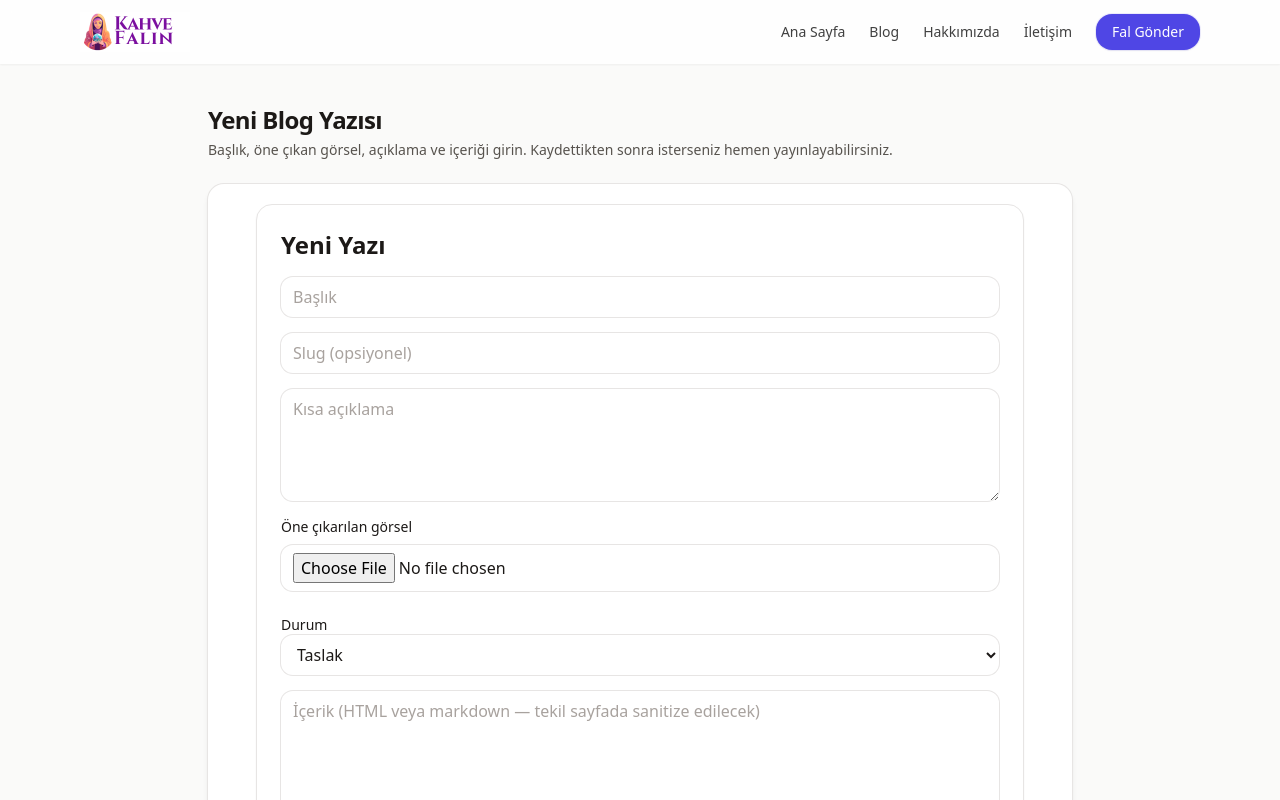
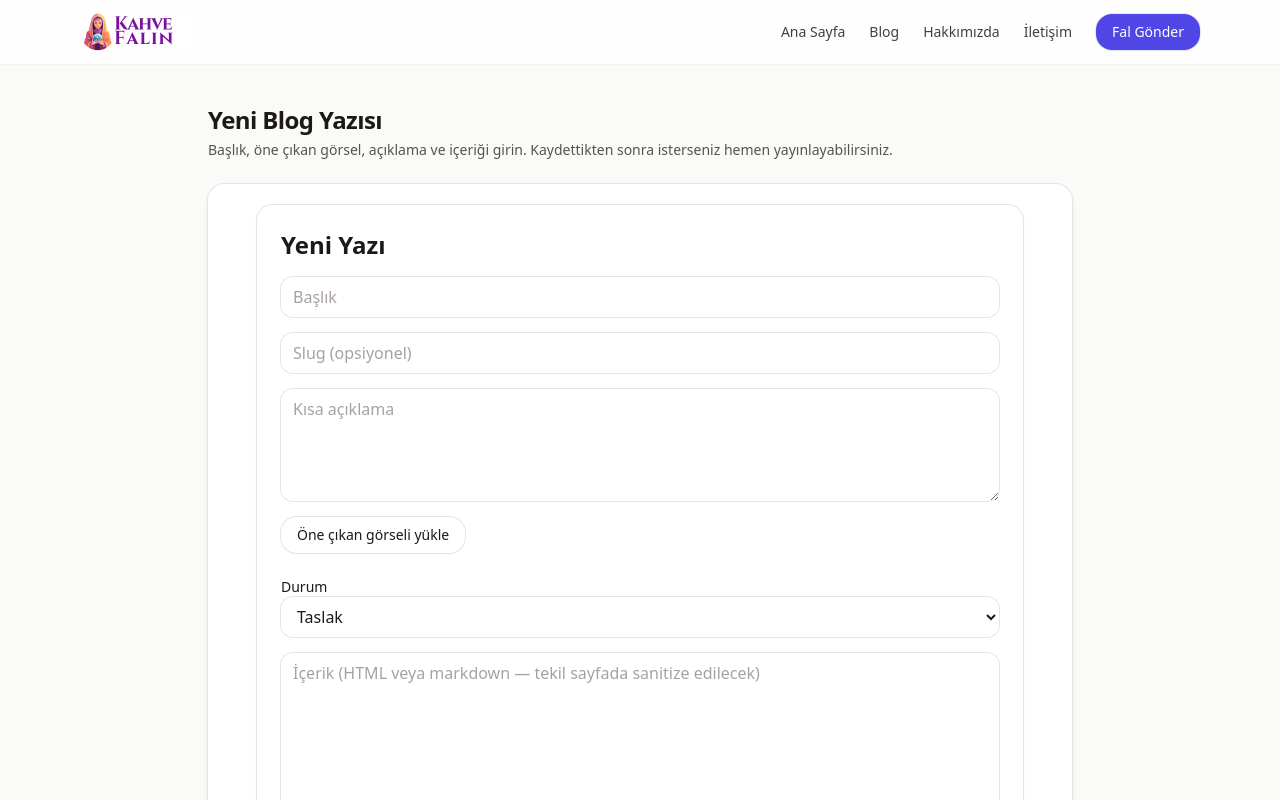
Before and after one commit to kuleliworks/kahve-fali, a Next.js app: page /panel/blog/yeni in a window 1280 px wide. Shown: the top 800 px of the page. Built offline with nearby package versions, Linux system fonts and the light colour scheme.

Commit message:
Update BlogImageUpload.tsx

```diff
--- a/components/BlogImageUpload.tsx
+++ b/components/BlogImageUpload.tsx
@@ -1,59 +1,100 @@
 "use client";
 
-import { useState } from "react";
+import { useRef, useState } from "react";
 
 type Props = {
-  onUploaded?: (p: { url: string; key: string }) => void;
+  onDone: (url: string) => void;
 };
 
-export default function BlogImageUpload({ onUploaded }: Props) {
-  const [preview, setPreview] = useState<string>("");
+export default function BlogImageUpload({ onDone }: Props) {
+  const inp = useRef<HTMLInputElement | null>(null);
   const [loading, setLoading] = useState(false);
+  const [preview, setPreview] = useState<string | null>(null);
   const [err, setErr] = useState<string | null>(null);
 
-  async function onFileChange(e: React.ChangeEvent<HTMLInputElement>) {
-    const file = e.target.files?.[0];
-    if (!file) return;
+  async function handlePick() {
+    inp.current?.click();
+  }
+
+  async function onChange(e: React.ChangeEvent<HTMLInputElement>) {
+    const f = e.target.files?.[0];
+    if (!f) return;
+
     setErr(null);
     setLoading(true);
 
+    // küçük önizleme
+    const url = URL.createObjectURL(f);
+    setPreview(url);
+
     try {
       const fd = new FormData();
-      fd.append("file", file);
+      fd.append("file", f);
 
-      const res = await fetch("/api/blog/upload", { method: "POST", body: fd });
-      const json = await res.json();
+      // 30sn timeout
+      const ac = new AbortController();
+      const t = setTimeout(() => ac.abort(), 30_000);
+
+      const res = await fetch("/api/blog/upload", {
+        method: "POST",
+        body: fd,
+        signal: ac.signal,
+      }).catch((e) => {
+        throw new Error(e?.name === "AbortError" ? "İstek zaman aşımına uğradı." : "Ağ hatası");
+      });
+
+      clearTimeout(t);
+
+      let json: any = null;
+      try {
+        json = await res.json();
+      } catch {
+        throw new Error("Sunucudan beklenen yanıt alınamadı.");
+      }
 
       if (!res.ok || !json?.ok) {
-        throw new Error(json?.error || "Yükleme başarısız");
+        throw new Error(json?.error || "Yükleme başarısız.");
       }
 
-      // Önizlemede kırık görünmesin diye public URL’i öne alıyoruz
-      const finalPreview = json.publicUrl || json.url || (json.key ? `/media/${json.key}` : "");
-      setPreview(finalPreview);
-      onUploaded?.({ url: finalPreview, key: json.key || "" });
+      // başarı
+      onDone(json.url);
     } catch (e: any) {
-      setErr(e?.message || "Yükleme sırasında bir hata oluştu");
+      setErr(e?.message || "Yükleme hatası");
+      setPreview(null);
     } finally {
       setLoading(false);
+      // input'u resetle ki aynı dosyayı tekrar seçebil
+      if (inp.current) inp.current.value = "";
     }
   }
 
   return (
-    <div className="space-y-2">
-      <label className="block text-sm font-medium">Öne çıkarılan görsel</label>
+    <div>
       <input
+        ref={inp}
+        className="sr-only"
         type="file"
         accept="image/*"
-        onChange={onFileChange}
-        className="input"
+        onChange={onChange}
       />
-      {loading && <div className="text-sm text-stone-600">Yükleniyor…</div>}
-      {err && <div className="text-sm text-red-600">{err}</div>}
+
+      <button
+        type="button"
+        onClick={handlePick}
+        className="btn btn-ghost"
+        disabled={loading}
+      >
+        {loading ? "Yükleniyor…" : "Öne çıkan görseli yükle"}
+      </button>
+
       {preview && (
-        // eslint-disable-next-line @next/next/no-img-element
-        <img src={preview} alt="Önizleme" className="mt-2 h-32 w-56 rounded-lg object-cover ring-1 ring-stone-200" />
+        <div className="mt-3 overflow-hidden rounded-xl ring-1 ring-stone-200">
+          {/* eslint-disable-next-line @next/next/no-img-element */}
+          <img src={preview} alt="Önizleme" className="h-40 w-full object-cover" />
+        </div>
       )}
+
+      {err && <p className="mt-2 text-sm text-red-600">{err}</p>}
     </div>
   );
 }
```
